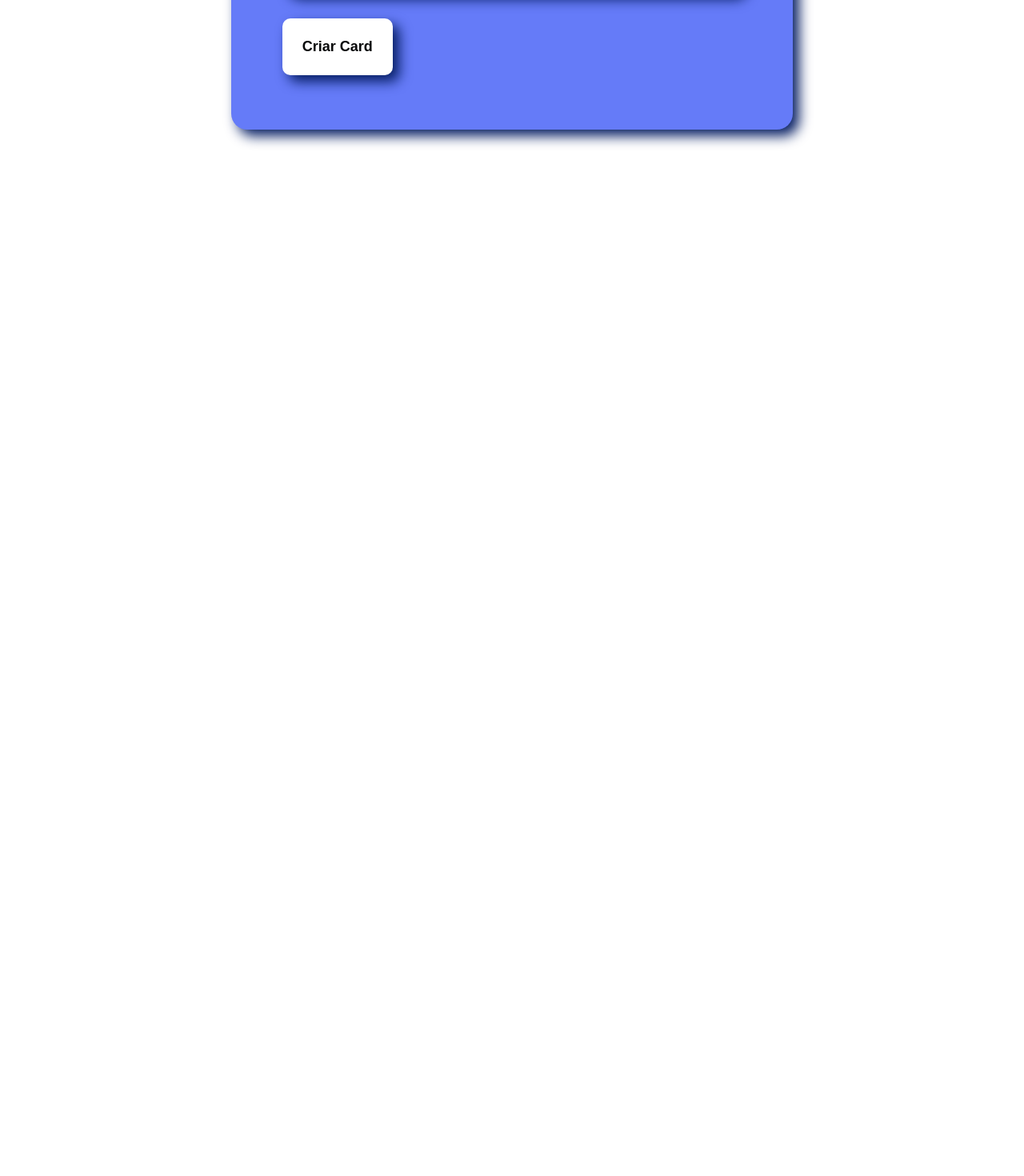
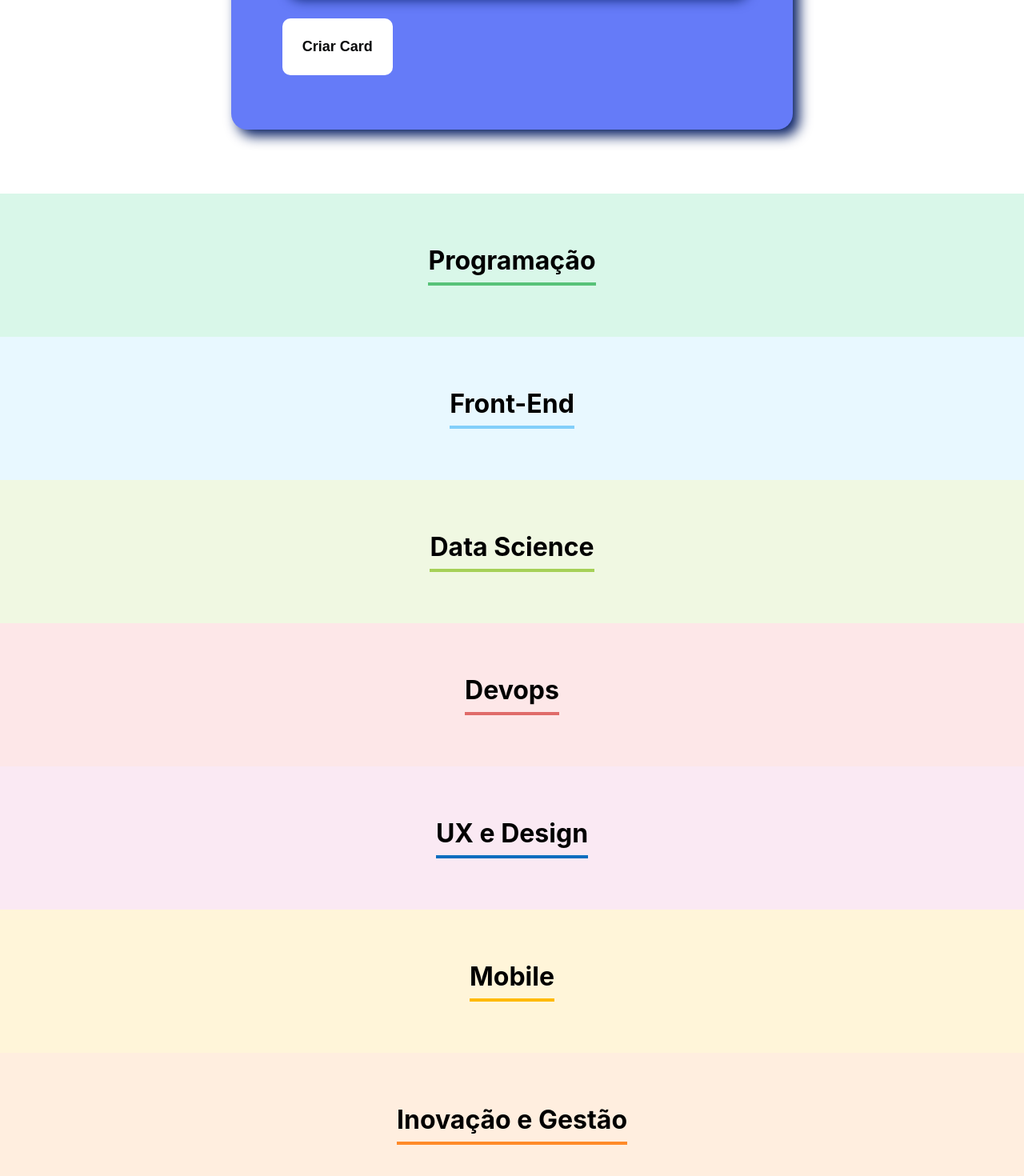
Before and after one commit to barrosruan/One.react, a React (Create React App) app: page / in a window 1280 px wide. Shown: the part 806-2276 px from the top of the page at 80% size. Before the commit the page ends 1048 px from the top, so only its background shows below. Built offline with nearby package versions, Linux system fonts and the light colour scheme.

Commit message:
style.times

```diff
--- a/src/App.js
+++ b/src/App.js
@@ -1,21 +1,75 @@
-import { useState } from 'react';
-import Banner from './componetes/Banner/Banner';
-import Formulario from './componetes/Formulario';
+import { useState } from "react";
+import Banner from "./componetes/Banner/Banner";
+import Formulario from "./componetes/Formulario";
+import Time from "./componetes/Time";
+
+function App() {
+  const times = [
+    {
+      nome: "Programação",
+      corPrimaria: "#57C278",
+      corSecundaria: "#D9F7E9",
+    },
 
 
-function App() {
+    {
+      nome: "Front-End",
+      corPrimaria: "#82CFFA",
+      corSecundaria: "#E8F8FF",
+    },
 
-  const [colaboradores, setColaboradores] = useState([])
+    {
+      nome: "Data Science",
+      corPrimaria: "#A6D157",
+      corSecundaria: "#F0F8E2",
+    },
+
+    {
+      nome: "Devops",
+      corPrimaria: "#E06B69",
+      corSecundaria: "#FDE7E8",
+    },
+
+    {
+      nome: "UX e Design",
+      corPrimaria: "#0B6EBF",
+      corSecundaria: "#FAE9F3",
+    },
+
+    {
+      nome: "Mobile",
+      corPrimaria: "#FFBA05",
+      corSecundaria: "#FFF5D9",
+    },
+
+    {
+      nome: "Inovação e Gestão",
+      corPrimaria: "#FF8A29",
+      corSecundaria: "#FFEEDF",
+    },
+
+
+
+
+  ];
+
+  const [colaboradores, setColaboradores] = useState([]);
 
   const aoNovoColaboradorAdicionado = (colaborador) => {
-    console.log(colaborador)
-  setColaboradores([...colaboradores, colaborador])
-  }
+    console.log(colaborador);
+    setColaboradores([...colaboradores, colaborador]);
+  };
 
   return (
     <div className="App">
       <Banner />
-      <Formulario aoColaboradorCadastrado = {colaborador => aoNovoColaboradorAdicionado(colaborador)} />
+      <Formulario
+        aoColaboradorCadastrado={(colaborador) =>
+          aoNovoColaboradorAdicionado(colaborador)
+        }
+      />
+      {times.map(time => <Time key={time.nome} nome={time.nome} corPrimaria={time.corPrimaria} corSecundaria={time.corSecundaria} />)}
+
     </div>
   );
 }
--- a/src/componetes/Botao/Botao.css
+++ b/src/componetes/Botao/Botao.css
@@ -8,7 +8,6 @@
   cursor: pointer;
   color: #08090a;
   margin: 32px 0;
-  box-shadow: 8px 8px 16px rgb(6, 30, 99);
 
 
 }
--- a/src/componetes/Formulario/index.js
+++ b/src/componetes/Formulario/index.js
@@ -5,6 +5,7 @@
 import "./Formulario.css";
 
 const Formulario = (props) => {
+
   const times = [
     "Programação",
     "Front-End",
--- /dev/null
+++ b/src/componetes/Time/Time.css
@@ -0,0 +1,11 @@
+.time {
+  text-align: center;
+  padding: 32px;
+}
+
+.time h3 {
+  font-size: 32px;
+  border-bottom: 4px solid;
+  display: inline-block;
+  padding-bottom: 8px;
+}
--- /dev/null
+++ b/src/componetes/Time/index.js
@@ -0,0 +1,13 @@
+import "./Time.css";
+
+const Time = (props) => {
+  const css = { backgroundColor: props.corSecundaria };
+
+  return (
+    <section className="time" style={css}>
+      <h3 style={{ borderColor: props.corPrimaria }}>{props.nome}</h3>
+    </section>
+  );
+};
+
+export default Time;
```
